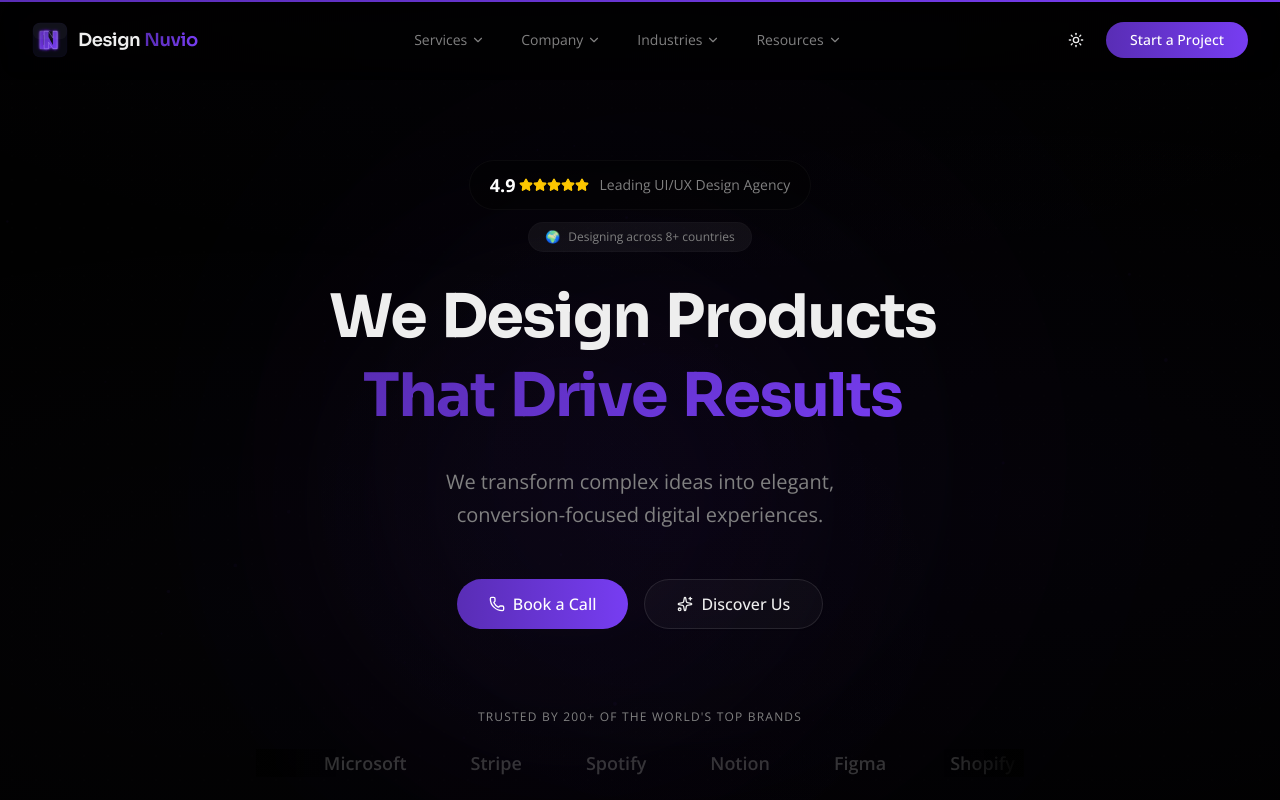
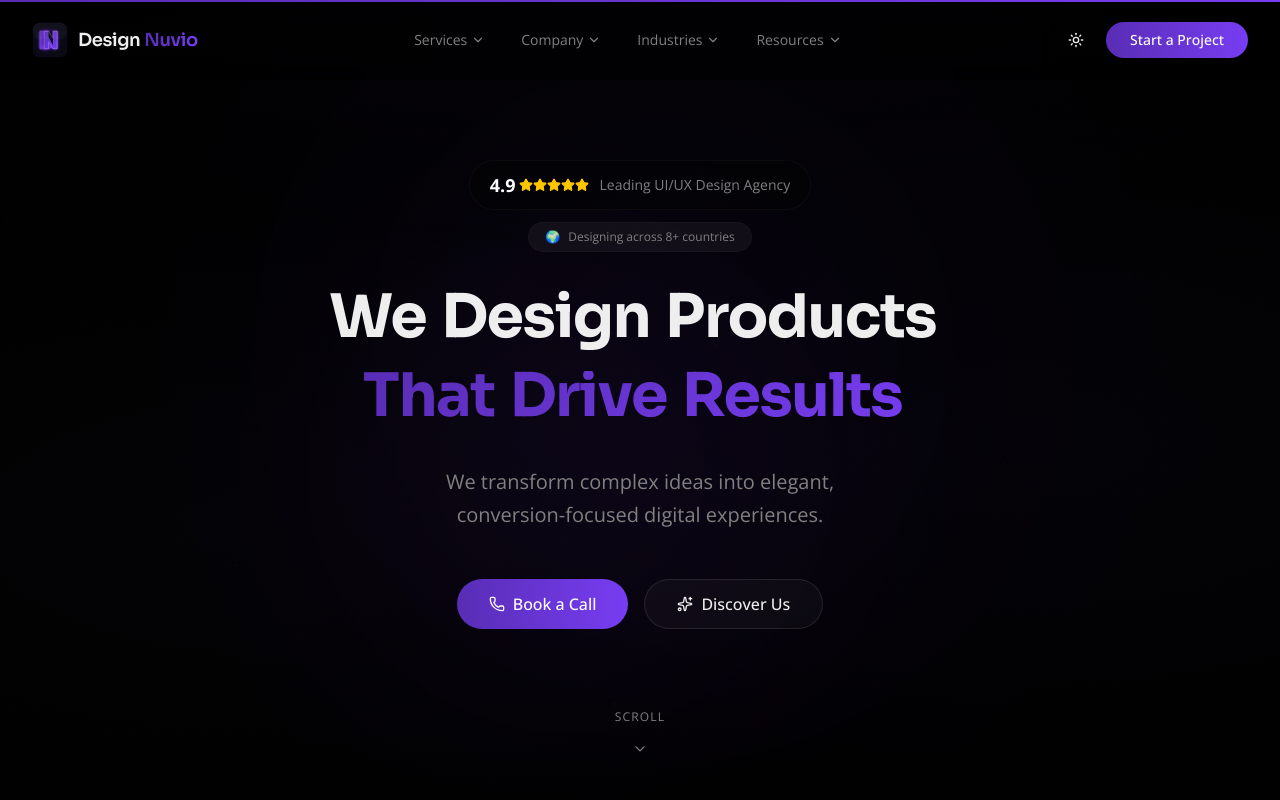
Before and after one commit to mohontotopu48-maker/Astra-Studio, a Next.js app: page / in a window 1280 px wide. Shown: the top 800 px of the page. Built offline with nearby package versions, Linux system fonts and the light colour scheme.

Commit message:
920bfec6-432d-4f14-941f-0412c2839722

```diff
--- a/src/app/page.tsx
+++ b/src/app/page.tsx
@@ -3,7 +3,6 @@
 import { useRouter, type PageRoute } from '@/hooks/use-router'
 import { Navigation } from '@/components/agency/Navigation'
 import { Hero } from '@/components/agency/Hero'
-import { ClientLogos } from '@/components/agency/ClientLogos'
 import { Services } from '@/components/agency/Services'
 import { About } from '@/components/agency/About'
 import { CaseStudies } from '@/components/agency/CaseStudies'
@@ -77,7 +76,6 @@ function HomePage() {
       <Navigation />
       <main className="flex-1">
         <Hero />
-        <ClientLogos />
         <Services />
         <About />
         <CaseStudies />
--- a/src/components/agency/Hero.tsx
+++ b/src/components/agency/Hero.tsx
@@ -1,14 +1,10 @@
 'use client'
 
 import { useEffect, useRef } from 'react'
-import { motion, useScroll, useTransform, AnimatePresence } from 'framer-motion'
-import { ArrowRight, Sparkles, Phone, Star, ChevronDown } from 'lucide-react'
+import { motion, useScroll, useTransform } from 'framer-motion'
+import { Sparkles, Phone, Star, ChevronDown } from 'lucide-react'
 import { Button } from '@/components/ui/button'
 import { useRouter } from '@/hooks/use-router'
-
-const trustedLogos = [
-  'Google', 'Microsoft', 'Stripe', 'Spotify', 'Notion', 'Figma', 'Shopify', 'Airbnb',
-]
 
 // Animated text reveal word by word
 function AnimatedText({ text, className, delay = 0 }: { text: string; className?: string; delay?: number }) {
@@ -280,36 +276,6 @@ export function Hero() {
             </MagneticButton>
           </motion.div>
 
-          {/* Trusted by logos marquee */}
-          <motion.div
-            initial={{ opacity: 0 }}
-            animate={{ opacity: 1 }}
-            transition={{ duration: 0.8, delay: 4.3 }}
-            className="mb-12"
-          >
-            <p className="text-xs text-muted-foreground uppercase tracking-widest mb-6">
-              Trusted by 200+ of the world&apos;s top brands
-            </p>
-            <div className="relative overflow-hidden max-w-3xl mx-auto">
-              {/* Edge fade gradients */}
-              <div className="absolute left-0 top-0 bottom-0 w-20 bg-gradient-to-r from-background to-transparent z-10" />
-              <div className="absolute right-0 top-0 bottom-0 w-20 bg-gradient-to-l from-background to-transparent z-10" />
-
-              <div className="flex animate-marquee whitespace-nowrap">
-                {[...trustedLogos, ...trustedLogos].map((logo, i) => (
-                  <span
-                    key={i}
-                    className="mx-8 text-lg font-semibold text-muted-foreground/40 hover:text-muted-foreground/60 transition-colors duration-300 cursor-default"
-                  >
-                    {logo}
-                  </span>
-                ))}
-              </div>
-            </div>
-          </motion.div>
-
-
-
           {/* Scroll indicator */}
           <motion.div
             initial={{ opacity: 0 }}
```
